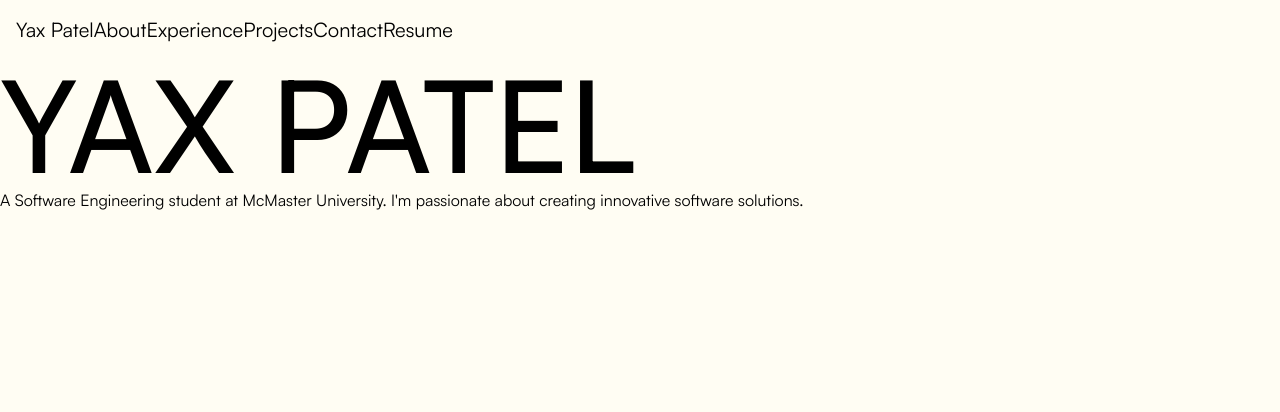
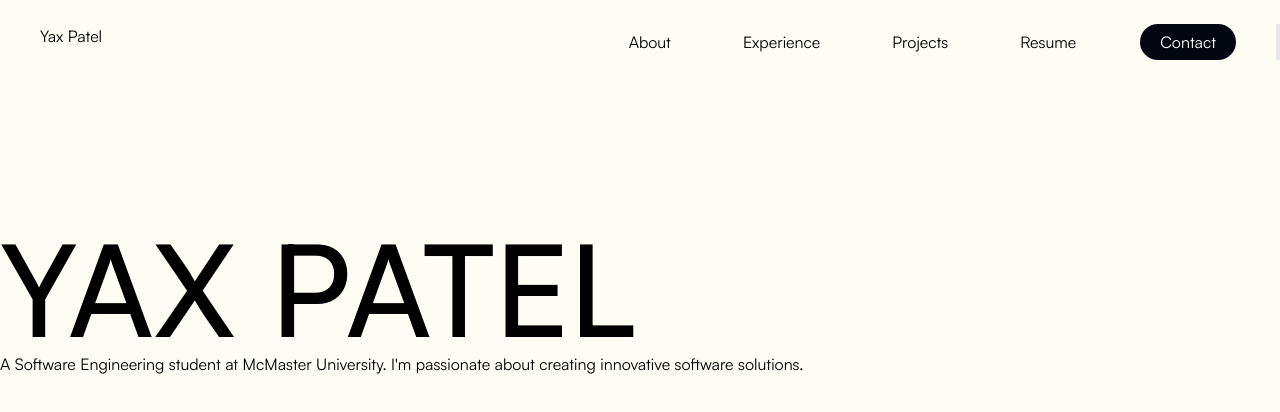
Before and after one commit to ypatel2022/yaxpatel.me, a Next.js app: page / in a window 1280 px wide. Shown: the top 412 px of the page. Built offline with nearby package versions, Linux system fonts and the light colour scheme.

Commit message:
update navbar

```diff
--- /dev/null
+++ b/components/NavLink.tsx
@@ -0,0 +1,18 @@
+import Link from 'next/link'
+import React from 'react'
+
+export default function NavLink({
+  children,
+  href,
+}: {
+  children: React.ReactNode
+  href: string
+}) {
+  return (
+    <div className='relative flex px-2 justify-center items-center'>
+      <Link href={href} className='inline-block'>
+        <div className='w-full block'>{children}</div>
+      </Link>
+    </div>
+  )
+}
--- a/pages/index.tsx
+++ b/pages/index.tsx
@@ -2,6 +2,7 @@ import Head from 'next/head'
 import Image from 'next/image'
 import Link from 'next/link'
 import { Inter } from 'next/font/google'
+import NavLink from '@/components/NavLink'
 
 const inter = Inter({ subsets: ['latin'] })
 
@@ -15,16 +16,32 @@ export default function Home() {
         <link rel='icon' href='/favicon.ico' />
       </Head>
 
-      <nav className='flex text-xl p-4'>
-        <Link href='/'>Yax Patel</Link>
-        <Link href='/#about'>About</Link>
-        <Link href='/#experiences'>Experience</Link>
-        <Link href='/#projects'>Projects</Link>
-        <Link href='/#contact'>Contact</Link>
-        <Link href='/Yax_Patel_Resume.pdf'>Resume</Link>
+      <nav className='fixed w-full left-0 top-0 bottom-auto z-50 py-6'>
+        <div className='flex max-w-7xl mr-auto ml-auto px-10 justify-between border-r-4'>
+          <Link className='w-full' href='/'>
+            Yax Patel
+          </Link>
+
+          <div className='static flex w-full justify-between items-stretch float-right'>
+            <div className='flex w-full justify-between'>
+              <div className='flex nav-center pl-24 justify-start items-center flex-1'>
+                <NavLink href='/#about'>About</NavLink>
+                <NavLink href='/#experience'>Experience</NavLink>
+                <NavLink href='/#projects'>Projects</NavLink>
+                <NavLink href='/Yax_Patel_Resume.pdf'>Resume</NavLink>
+                <Link
+                  className='overflow-hidden px-5 py-2 text-white justify-center rounded-full bg-gray-950 leading-5'
+                  href='/'
+                >
+                  Contact
+                </Link>
+              </div>
+            </div>
+          </div>
+        </div>
       </nav>
 
-      <main>
+      <main className='mt-56'>
         <h1 className='text-9xl'>YAX PATEL</h1>A Software Engineering student at
         McMaster University. I&apos;m passionate about creating innovative
         software solutions.
--- a/styles/globals.css
+++ b/styles/globals.css
@@ -47,3 +47,21 @@ body {
 h1 {
   font-variation-settings: 'wght' 500;
 }
+
+a {
+  /* font-variation-settings: 'wght' 300; */
+  /* transition: all 0.2s ease-in-out; */
+}
+
+a:hover {
+  /* font-variation-settings: 'wght' 700; */
+}
+
+.nav-center {
+  grid-column-gap: 3.5rem;
+}
+
+.nav-right {
+  grid-column-gap: 3rem;
+  grid-row-gap: 0rem;
+}
```
